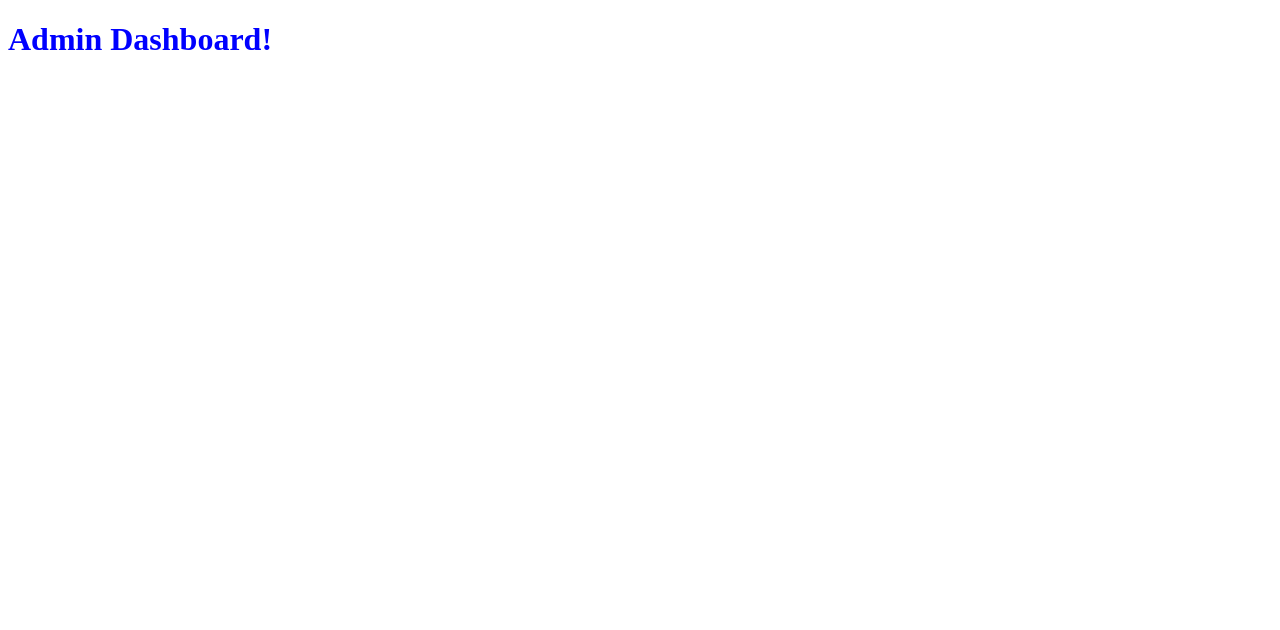
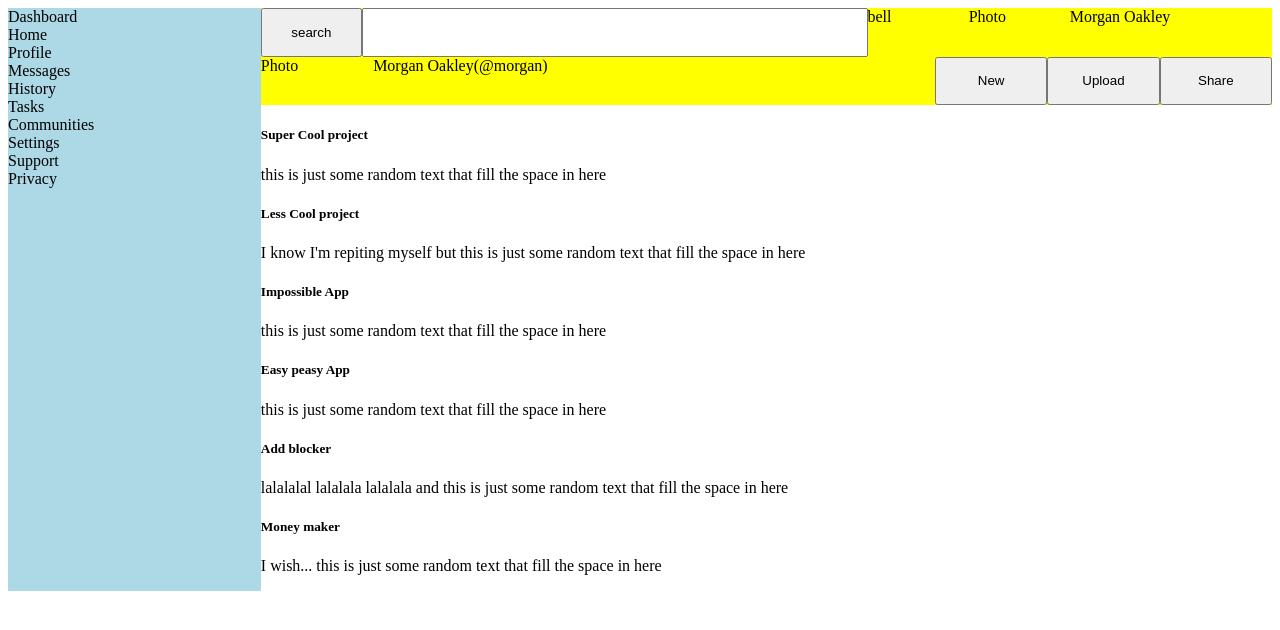
Before and after one commit to VinnieStrong/Admin-Dashboard, a plain HTML site: page index.html in a window 1280 px wide. Drawn offline with Linux system fonts and the light colour scheme.

Commit message:
Create html skeleton with header sidebar main content create grid for container and sub-grids to simulate design provided

```diff
--- a/index.html
+++ b/index.html
@@ -8,6 +8,65 @@
     <link rel="stylesheet" href="style.css">
 </head>
 <body>
-    <h1>Admin Dashboard!</h1>
+    <div class="container">
+        <div class="header">
+            <div class="top-header">
+                <button class="search">search</button>
+                <input type="text">
+                <div class="bell">bell</div>
+                <div class="photo">Photo</div>
+                <div class="name">Morgan Oakley</div>
+            </div>
+            <div class="bottom-header">
+                <div class="photo">Photo</div>
+                <div class="name">Morgan Oakley(@morgan)</div>
+                <button class="new">New</button>
+                <button class="upload">Upload</button>
+                <button class="share">Share</button>
+            </div>
+
+
+
+        </div>
+        <div class="side-bar">
+            <div class="dash-board">Dashboard</div>
+            <div class="home">Home</div>
+            <div class="profile">Profile</div>
+            <div class="messages">Messages</div>
+            <div class="history">History</div>
+            <div class="tasks">Tasks</div>
+            <div class="communities">Communities</div>
+            <div class="settings">Settings</div>
+            <div class="support">Support</div>
+            <div class="privacy">Privacy</div>
+        </div>
+        <div class="main-page">
+            <div class="projects">
+                <div class="proj-1">
+                    <h5>Super Cool project</h5>
+                    <p>this is just some random text that fill the space in here</p>
+                </div>
+                <div class="proj-2">
+                    <h5>Less Cool project</h5>
+                    <p>I know I'm repiting myself but this is just some random text that fill the space in here</p>
+                </div>
+                <div class="proj-3"><h5>Impossible App</h5>
+                    <p>this is just some random text that fill the space in here</p></div>
+                <div class="proj-4">
+                    <h5>Easy peasy App</h5>
+                    <p>this is just some random text that fill the space in here</p>
+                </div>
+                <div class="proj-5">
+                    <h5>Add blocker</h5>
+                    <p>lalalalal lalalala lalalala and this is just some random text that fill the space in here</p>
+                </div>
+                <div class="proj-6">
+                    <h5>Money maker</h5>
+                    <p>I wish... this is just some random text that fill the space in here</p>
+                </div>
+            </div>
+            <div class="right-side-bar"></div>
+        </div>
+    </div>
 </body>
 </html>
--- a/style.css
+++ b/style.css
@@ -1,3 +1,54 @@
-h1 {
-    color: blue;
+.container {
+    display: grid;
+    grid-template-rows: 1fr 5fr;
+    grid-template-columns: 1fr 4fr;
 }
+.header {
+    grid-area: 1 1 / 2 3;
+    background-color: yellow;
+    display: grid;
+    grid-template-rows: 1fr 1fr;
+}
+    .top-header {
+        grid-row: 1;
+        display: grid;
+        grid-template-columns: 1fr 5fr 1fr 1fr 2fr;
+    }
+        .search {
+            grid-column: 1;
+        }
+        input {
+            grid-column: 2;
+        }
+        .bell {
+            grid-column: 3;
+        }
+    .bottom-header {
+        grid-row: 2;
+        display: grid;
+        grid-template-columns: 1fr 5fr 1fr 1fr 1fr;
+    }
+        .bottom-header > .photo {
+            grid-column: 1;
+        }
+        .bottom-header > .name {
+            grid-column: 2;
+        }
+        .new {
+            grid-column: 3;
+        }
+        .upload {
+            grid-column: 4;
+        }
+        .share {
+            grid-column: 5;
+        }
+.side-bar {
+    grid-row: 1 / 3;
+    grid-column: 1;
+    background-color: lightblue;
+}
+.main-page {
+    display: grid;
+    grid-template-columns: 3fr 1fr;
+}
```
